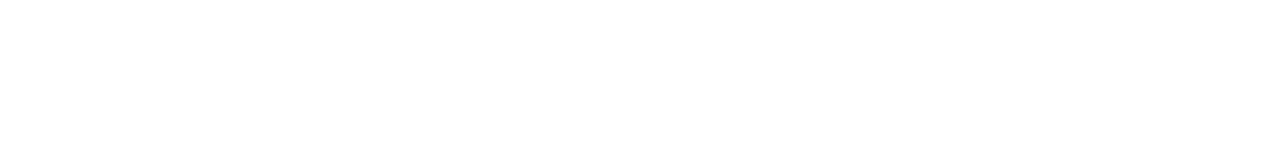
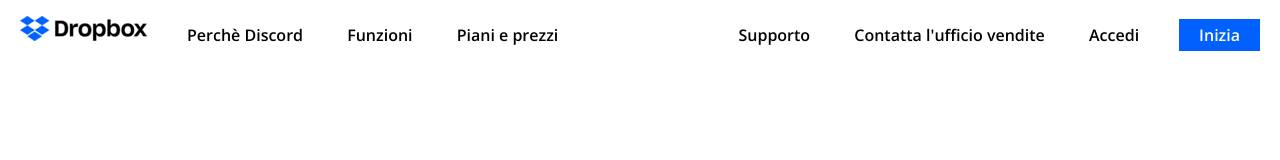
Before and after one commit to Ennio-M/htmlcss-dropbox, a plain HTML site: page index.html in a window 1280 px wide. Drawn offline with nearby package versions, Linux system fonts and the light colour scheme.

Commit message:
index, style: aggiunta nav

```diff
--- a/css/style.css
+++ b/css/style.css
@@ -6,4 +6,51 @@
 }
 html{
     font-family: 'Open Sans', sans-serif;
+    font-weight: 600;
 }
+/*float*/
+.clearfix::after{
+    content: '';
+    display: table;
+    clear: both;
+}
+.left{
+    float: left;
+}
+.right{
+    float: right;
+}
+/*debug*/
+.debug{
+    border: 1px solid black;
+}
+/*intestazione*/
+nav{
+    position: fixed;
+    top: 0;
+    left: 0;
+    right: 0;
+}
+.logo img, .inizia{
+    padding: 0 20px;
+}
+header{
+    line-height: 70px;
+}
+ul li{
+    list-style: none;
+    display: inline-block;
+    padding: 0 20px;
+}
+ul li a{
+    text-decoration: none;
+    color: #000;
+}
+.button{
+    color: #FFFFFF;
+    background-color: #0061FF;
+    padding: 5px 20px;
+}
+.inizia a{
+    text-decoration: none;
+}
--- a/index.html
+++ b/index.html
@@ -14,8 +14,25 @@
 <body>
     <!-- Intestazione -->
     <header>
-        <nav>
-
+        <nav class="clearfix">
+            <div class="logo left">
+                <img src="./img/logo-small.png" alt="Logo Dropbox">
+            </div>
+            <!-- Menu sinistra -->
+            <ul class="left">
+                <li><a href="#">Perch&egrave; Discord</a></li>
+                <li><a href="#">Funzioni</a></li>
+                <li><a href="#">Piani e prezzi</a></li>
+            </ul>
+            <!-- Menu destra -->
+            <div class="inizia right">
+                <a href="#" class="button">Inizia</a>
+            </div>
+            <ul class="right">
+                <li><a href="#">Supporto</a></li>
+                <li><a href="#">Contatta l'ufficio vendite</a></li>
+                <li><a href="#">Accedi</a></li>
+            </ul>
         </nav>
     </header>
     <!-- Corpo principale -->
```
